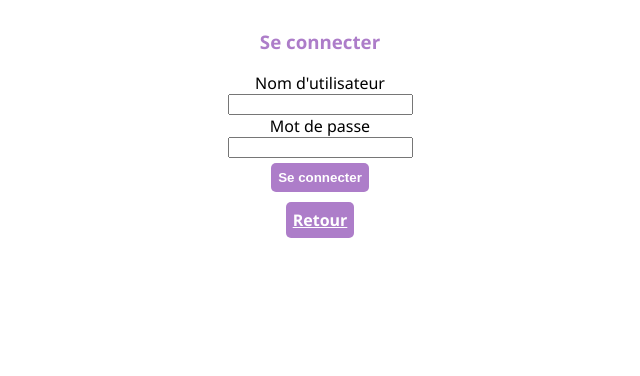
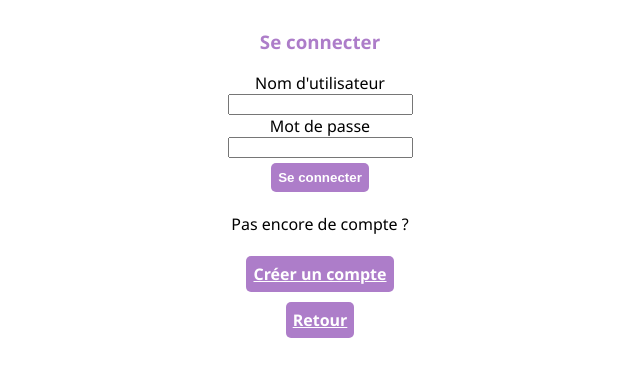
Before and after one commit to Lucie-Bou/4a-isi-projet-front, a plain HTML site: page html/auth.html in a window 1280 px wide. Shown: the whole page, without its empty margins (320-960 px from the left). Drawn offline with Linux system fonts and the light colour scheme.

Commit message:
Add the link to the sign up page

```diff
--- a/html/auth.html
+++ b/html/auth.html
@@ -14,6 +14,8 @@
             <label>Mot de passe</label>
             <input type="text" id="password">
             <button>Se connecter</button>
+            <p>Pas encore de compte ?</p>
+            <a href="signup.html">Créer un compte</a>
             <a href="index.html">Retour</a>
         </div>
 
```
